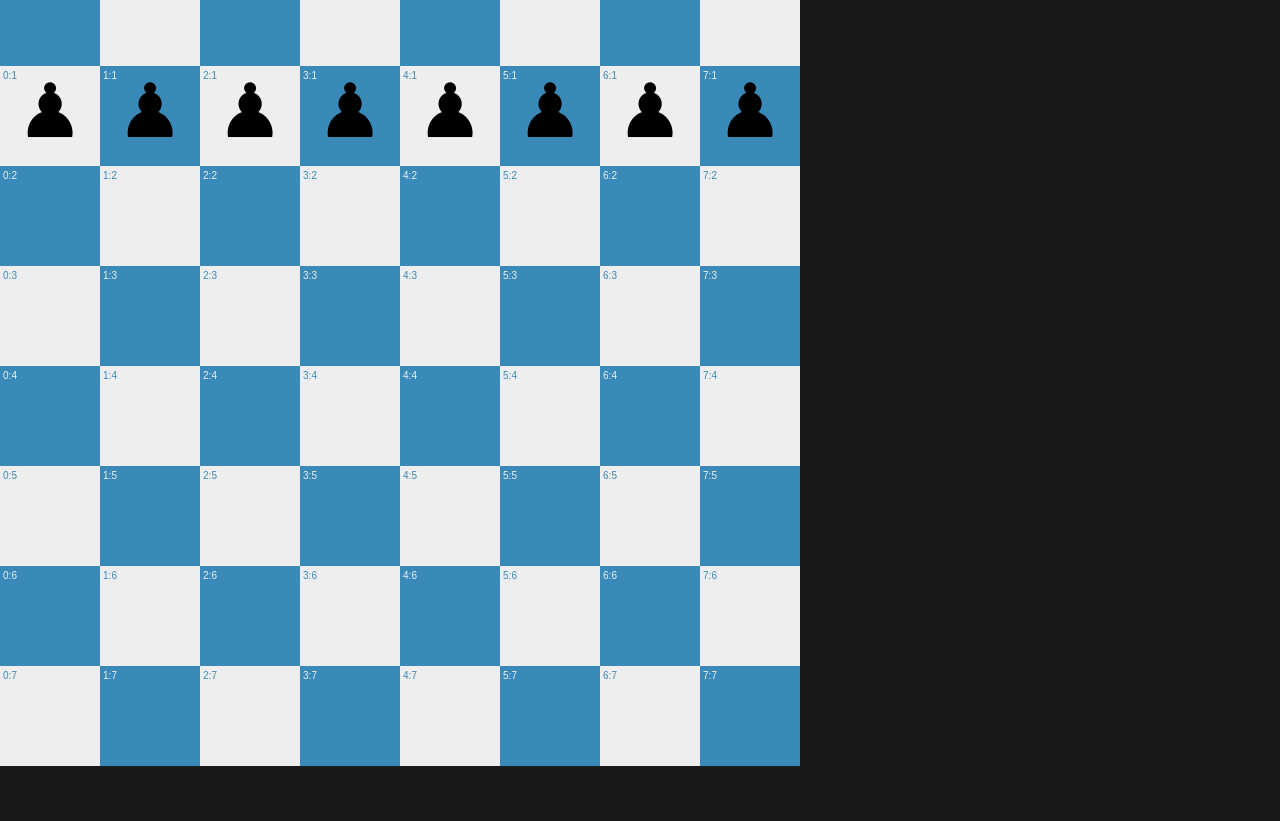
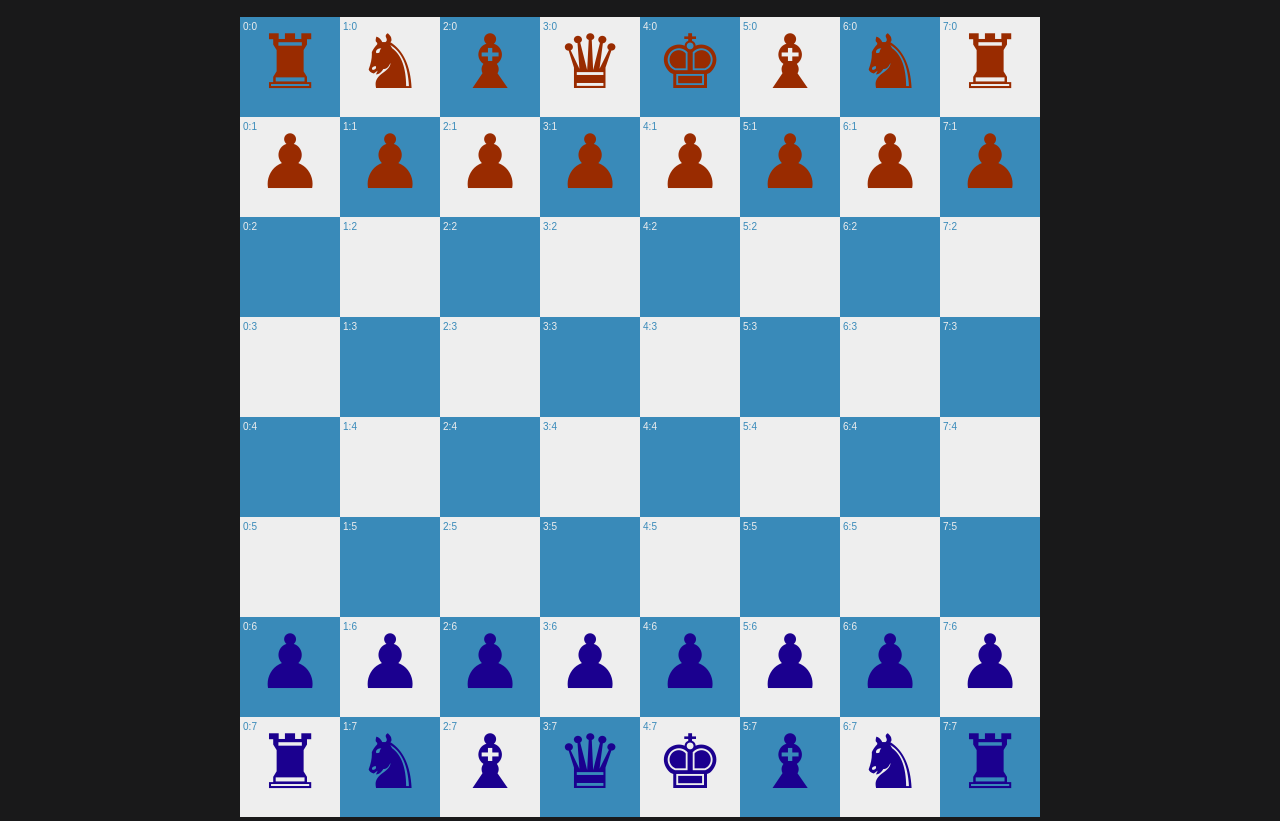
Before and after one commit to JACguilar/Ajedrez-JS, a plain HTML site: page index.html in a window 1280 px wide. Shown: the part 71-892 px from the top of the page. Before the commit the page ends 843 px from the top, so only its background shows below. Drawn offline with Linux system fonts and the light colour scheme.

Commit message:
se agregan piezas al tablero

```diff
--- a/JS/ajedrez.js
+++ b/JS/ajedrez.js
@@ -6,17 +6,10 @@ const columna = 8;
 const casilla = ancho / 8;
 let colorClaro = "#EEEEEE";
 let colorOscuro = "#398AB9";
-const colorPieza = "black";
-
+const bando0 = "#992b00";
+const bando1 = "#1b008f";
 
 //se dibuja el tablero
-let TEMA = {
-  //casillas color de relleno segun tema
-  claro: colorClaro,
-  oscuro: colorOscuro,
-};
-
-
 let chessBoard = []; //tablero inicializado
 for (let x = 0; x < fila; x++) {
   chessBoard[x] = [];
@@ -28,31 +21,55 @@ for (let x = 0; x < fila; x++) {
 //fin tablero
 
 /* llenado de tablero con piezas */
+for (let i = 0; i < fila; i += 1) {
+  chessBoard[i][1] = {
+    piezaTipo: chessPiece.pawn,
+    bando: bando0,
+  };
+  chessBoard[i][6] = {
+    piezaTipo: chessPiece.pawn,
+    bando: bando1,
+  };
+}
 
-chessBoard[0][1] = {
-  piezaTipo: chessPiece.pawn,
-};
+for (i = 0; i < 2; i += 1) {
+  chessBoard[0][i * 7] = {
+    piezaTipo: chessPiece.tower,
+    bando: !i ? bando0 : bando1,
+  };
 
-chessBoard[1][1] = {
-  piezaTipo: chessPiece.pawn,
-};
-chessBoard[2][1] = {
-  piezaTipo: chessPiece.pawn,
-};
-chessBoard[3][1] = {
-  piezaTipo: chessPiece.pawn,
-};
-chessBoard[4][1] = {
-  piezaTipo: chessPiece.pawn,
-};
-chessBoard[5][1] = {
-  piezaTipo: chessPiece.pawn,
-};
-chessBoard[6][1] = {
-  piezaTipo: chessPiece.pawn,
-};
-chessBoard[7][1] = {
-  piezaTipo: chessPiece.pawn,
-};
+  chessBoard[1][i * 7] = {
+    piezaTipo: chessPiece.knigth,
+    bando: !i ? bando0 : bando1,
+  };
+
+  chessBoard[2][i * 7] = {
+    piezaTipo: chessPiece.bishop,
+    bando: !i ? bando0 : bando1,
+  };
+
+  chessBoard[3][i * 7] = {
+    piezaTipo: chessPiece.queen,
+    bando: !i ? bando0 : bando1,
+  };
+  chessBoard[4][i * 7] = {
+    piezaTipo: chessPiece.king,
+    bando: !i ? bando0 : bando1,
+  };
+
+  chessBoard[5][i * 7] = {
+    piezaTipo: chessPiece.bishop,
+    bando: !i ? bando0 : bando1,
+  };
+
+  chessBoard[6][i * 7] = {
+    piezaTipo: chessPiece.knigth,
+    bando: !i ? bando0 : bando1,
+  };
+  chessBoard[7][i * 7] = {
+    piezaTipo: chessPiece.tower,
+    bando: !i ? bando0 : bando1,
+  };
+}
 
 renderChessBoard();
--- a/JS/renderMatrix.js
+++ b/JS/renderMatrix.js
@@ -14,7 +14,6 @@ function renderChessBoard() {
     //casillas color de relleno segun tema
     claro: colorClaro,
     oscuro: colorOscuro,
-    piezaColor: colorPieza,
   };
 
   for (let x = 0; x < fila; x++) {
@@ -39,7 +38,7 @@ function renderChessBoard() {
       );
       const pieza = chessBoard[x][y];
       if (pieza) {
-        textColor = TEMA.piezaColor;
+        textColor = chessBoard[x][y].bando;
         tablero.fillStyle = textColor;
         tablero.font = "75px Arial";
         tablero.fillText(
--- a/styles.css
+++ b/styles.css
@@ -9,12 +9,17 @@ body {
   font-family: Arial, Helvetica, sans-serif;
 }
 
+.parent {
+  margin-top: 1.5%;
+  text-align-last: center;
+}
+
 .box {
-  margin: auto;
-  padding: 0.1%;
-  display:contents;
-  background-color: #f6f6f6;
-  border-color: black;
-  font-family: Arial, Helvetica, sans-serif;
-  font-size: 1.6rem;
+  padding-left: 0;
+  padding-right: 0;
+  margin-left: auto;
+  margin-right: auto;
+  margin-top: 2.5%;
+  display: block;
+  width: 800px;
 }
```
